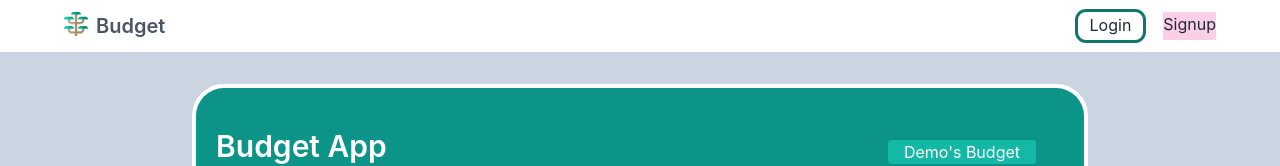
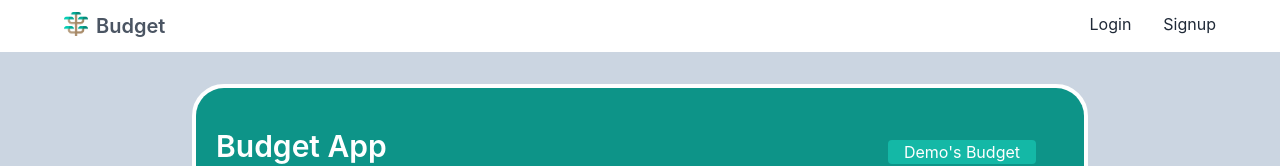
Before and after one commit to codessi/budget-app-firebase-v2, a React (Create React App) app: page / in a window 1280 px wide. Shown: the top 166 px of the page. Built offline with nearby package versions, Linux system fonts and the light colour scheme; no server answers; the database is empty.

Commit message:
working on active nav

```diff
--- a/src/components/Nav.jsx
+++ b/src/components/Nav.jsx
@@ -1,6 +1,6 @@
 import { useLogout } from "../hooks/useLogout";
 import React from "react";
-import { Link } from "react-router-dom";
+import { Link, NavLink } from "react-router-dom";
 import useAuthContext from "../hooks/useAuthContext";
 import tree from "./../assets/tree-svgrepo-com.png";
 
@@ -20,11 +20,11 @@ const Nav = () => {
         <div className="flex gap-5 text-gray-800">
           {!user && (
             <>
-              <li className="outline outline-teal-700 rounded-lg p-px px-3 hover:outline-yellow-500">
-                <Link to="/login">Login</Link>
+              <li >
+                <NavLink className="hover:outline hover:outline-teal-700 rounded-lg p-px px-3" activeClassName=" outline outline-teal-700 rounded-lg p-px px-3" to="/login">Login</NavLink>
               </li>
-              <li className=" bg-pink-200 focus:outline-yellow-500 outline-1">
-                <Link to="/signup">Signup</Link>
+              <li >
+                <NavLink activeClassName="outline outline-yellow-500" className={"outline-blue-500"} to="/signup">Signup</NavLink>
               </li>
             </>
           )}
```
